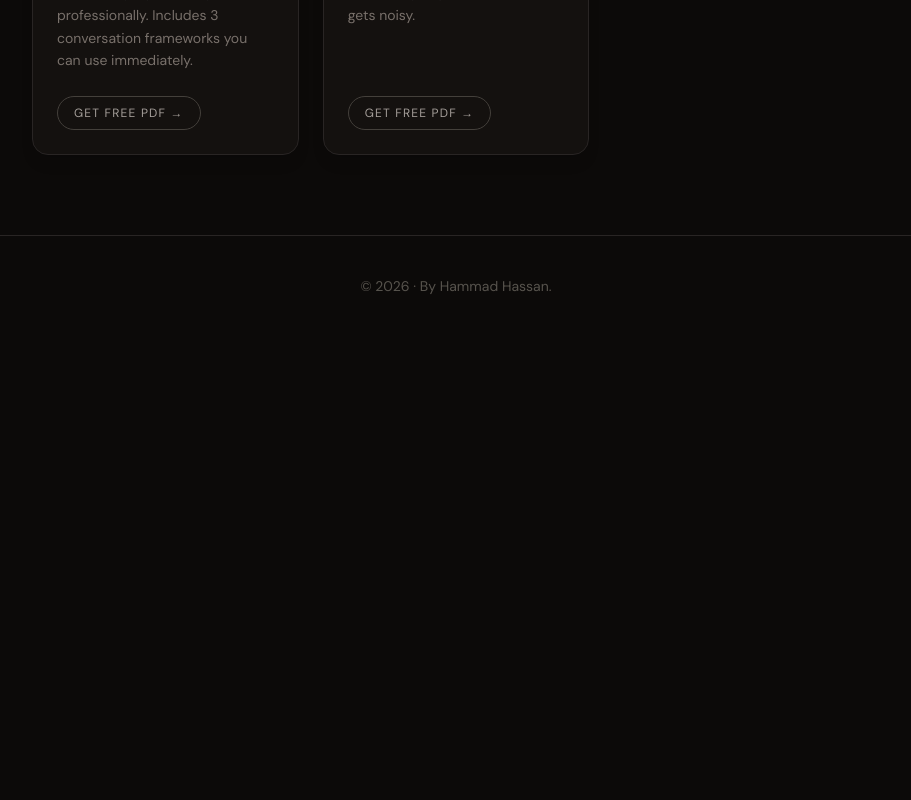
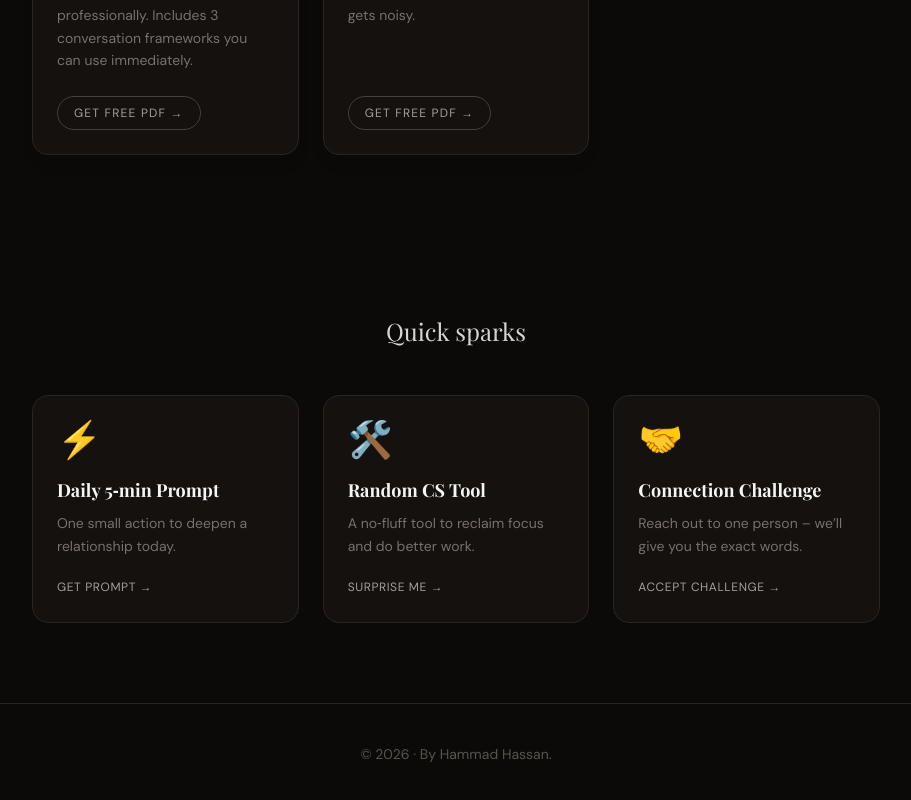
Before and after one commit to imhammad/Charismatic-Code, a Next.js app: page / in a window 1280 px wide. Shown: the part 934-1734 px from the top of the page, without its empty margins (184-1095 px from the left). Before the commit the page ends 1270 px from the top, so only its background shows below. Built offline with nearby package versions, Linux system fonts and the light colour scheme; no server answers; a web font is replaced by a local one.

Commit message:
Added MicroCard Component

```diff
--- a/src/app/page.tsx
+++ b/src/app/page.tsx
@@ -3,6 +3,7 @@ import { pdfGuides } from "@/lib/pdfData";
 import GuideCard from "@/components/GuideCard";
 import SocialLinks from "@/components/SocialLinks";
 import CursorSparkles from "@/components/CursorSparkles";
+import MicroInteractionCards from "@/components/MicroInteractionCards";
 
 export default function HomePage() {
   return (
@@ -57,6 +58,8 @@ export default function HomePage() {
         </div>
       </section>
 
+      <MicroInteractionCards />
+
       {/* Footer */}
       <footer className="text-center py-10 text-stone-600 text-sm font-body border-t border-stone-800">
         <p>© {new Date().getFullYear()} · By Hammad Hassan.</p>
--- /dev/null
+++ b/src/components/MicroInteractionCards.tsx
@@ -0,0 +1,56 @@
+"use client";
+
+const cards = [
+  {
+    emoji: "⚡",
+    title: "Daily 5‑min Prompt",
+    description: "One small action to deepen a relationship today.",
+    cta: "Get prompt →",
+  },
+  {
+    emoji: "🛠️",
+    title: "Random CS Tool",
+    description: "A no‑fluff tool to reclaim focus and do better work.",
+    cta: "Surprise me →",
+  },
+  {
+    emoji: "🤝",
+    title: "Connection Challenge",
+    description: "Reach out to one person – we’ll give you the exact words.",
+    cta: "Accept challenge →",
+  },
+];
+
+export default function MicroInteractionCards() {
+  return (
+    <section className="px-6 py-20 max-w-4xl mx-auto">
+      <h2 className="font-display text-2xl text-stone-300 mb-12 text-center animate-fade-up opacity-0 animate-delay-100">
+        Quick sparks
+      </h2>
+      <div className="grid gap-6 sm:grid-cols-3">
+        {cards.map((card, i) => (
+          <div
+            key={card.title}
+            className={`group relative rounded-2xl border border-stone-800 bg-stone-900/50 p-6 transition-all duration-300 hover:-translate-y-1 hover:border-amber-400/50 hover:shadow-lg hover:shadow-amber-400/10 animate-fade-up opacity-0 animate-delay-${(i + 2) * 100}`}
+          >
+            <div className="text-4xl mb-4 transition-transform duration-200 group-hover:scale-110 group-hover:rotate-3">
+              {card.emoji}
+            </div>
+            <h3 className="font-display text-lg font-bold text-stone-100 mb-2 group-hover:text-amber-400 transition-colors">
+              {card.title}
+            </h3>
+            <p className="font-body text-stone-500 text-sm leading-relaxed mb-4">
+              {card.description}
+            </p>
+            <button
+              onClick={() => alert(`✨ ${card.title} – coming soon!`)}
+              className="font-body text-xs uppercase tracking-wider text-stone-400 hover:text-amber-400 transition-colors"
+            >
+              {card.cta}
+            </button>
+          </div>
+        ))}
+      </div>
+    </section>
+  );
+}
```
